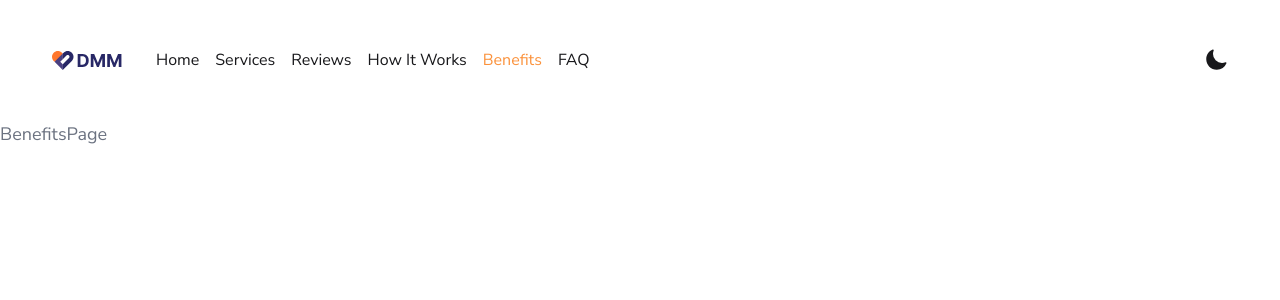
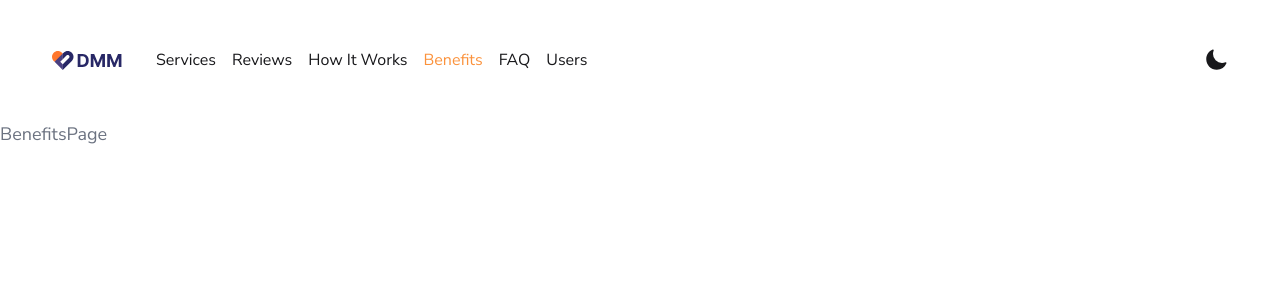
Before and after one commit to DmitryPonomarenko34/SMM-Next.js-TailwindCSS-React.js-Typescript, a Next.js app: page /benefits in a window 1280 px wide. Shown: the top 300 px of the page. Built offline with nearby package versions, Linux system fonts and the light colour scheme.

Commit message:
added experimental latest next js version

```diff
--- a/app/NavList.tsx
+++ b/app/NavList.tsx
@@ -27,15 +27,7 @@ export default function NavList() {
       <ul className={`menu ${isActiveMenu && "active"}`}>
         <li className="nav-item">
           <Link
-            href={""}
-            className={`nav-link ${isActive("") && "active-link"}`}
-          >
-            Home
-          </Link>
-        </li>
-        <li className="nav-item">
-          <Link
-            href={"/services"}
+            href="/services"
             className={`nav-link ${isActive("services") && "active-link"}`}
           >
             Services
@@ -43,7 +35,7 @@ export default function NavList() {
         </li>
         <li className="nav-item">
           <Link
-            href={"/reviews"}
+            href="/reviews"
             className={`nav-link ${isActive("reviews") && "active-link"}`}
           >
             Reviews
@@ -51,7 +43,7 @@ export default function NavList() {
         </li>
         <li className="nav-item">
           <Link
-            href={"/principles"}
+            href="/principles"
             className={`nav-link ${isActive("principles") && "active-link"}`}
           >
             How It Works
@@ -59,7 +51,7 @@ export default function NavList() {
         </li>
         <li className="nav-item">
           <Link
-            href={"/benefits"}
+            href="/benefits"
             className={`nav-link ${isActive("benefits") && "active-link"}`}
           >
             Benefits
@@ -67,10 +59,18 @@ export default function NavList() {
         </li>
         <li className="nav-item">
           <Link
-            href={"/faq"}
+            href="/faq"
             className={`nav-link ${isActive("faq") && "active-link"}`}
           >
             FAQ
+          </Link>
+        </li>
+        <li className="nav-item">
+          <Link
+            href="/users"
+            className={`nav-link ${isActive("users") && "active-link"}`}
+          >
+            Users
           </Link>
         </li>
       </ul>
--- a/app/page.tsx
+++ b/app/page.tsx
@@ -1,6 +1,6 @@
 import FirtsSection from "./FirstSection";
 
-export default function Home() {
+export default function HomePage() {
   return (
     <>
       <FirtsSection />
--- /dev/null
+++ b/app/users/loading.tsx
@@ -0,0 +1,5 @@
+import React from "react";
+
+export default function Loading() {
+  return <p>User loading...</p>;
+}
--- /dev/null
+++ b/app/users/page.tsx
@@ -0,0 +1,26 @@
+import React from "react";
+
+type User = {
+  userId: number;
+  id: number;
+  title: string;
+  completed: boolean;
+};
+
+export default async function UsersPage() {
+  const response = await fetch("https://jsonplaceholder.typicode.com/todos/1");
+
+  if (!response.ok) return <div>{response.statusText}</div>;
+
+  const user: User = await response.json();
+
+  return (
+    <div>
+      <div>User info</div>
+      <ul>
+        <li>{user.title}</li>
+        <li>{user.completed + ""}</li>
+      </ul>
+    </div>
+  );
+}
--- a/package.json
+++ b/package.json
@@ -16,13 +16,14 @@
     "@types/react-dom": "18.0.11",
     "eslint": "8.34.0",
     "eslint-config-next": "13.1.6",
-    "next": "13.1.6",
+    "next": "latest",
     "next-themes": "^0.2.1",
     "react": "18.2.0",
     "react-dom": "18.2.0",
     "typescript": "4.9.5"
   },
   "devDependencies": {
+    "@types/next": "^9.0.0",
     "autoprefixer": "^10.4.13",
     "eslint-config-prettier": "^8.6.0",
     "postcss": "^8.4.21",
```
Also changed, not shown: 1 other file (tests, documents, lock files or other folders).
